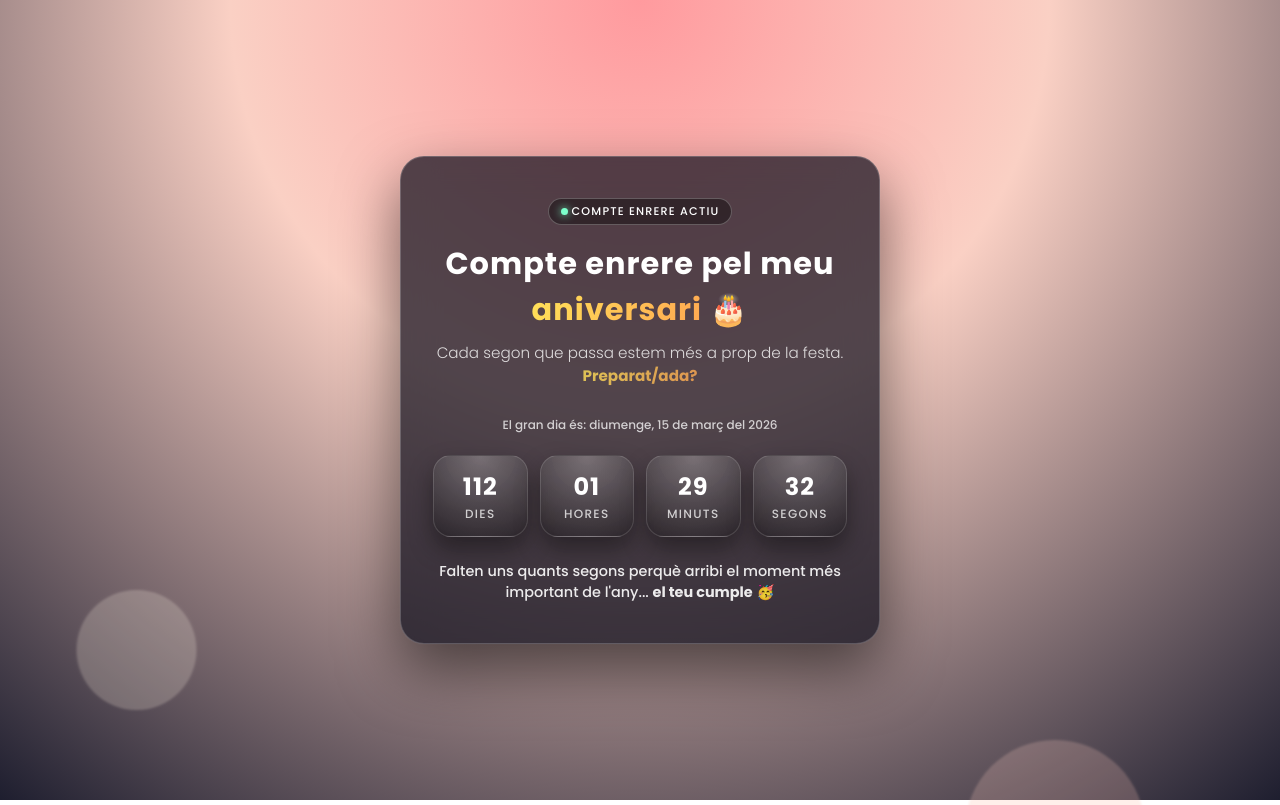
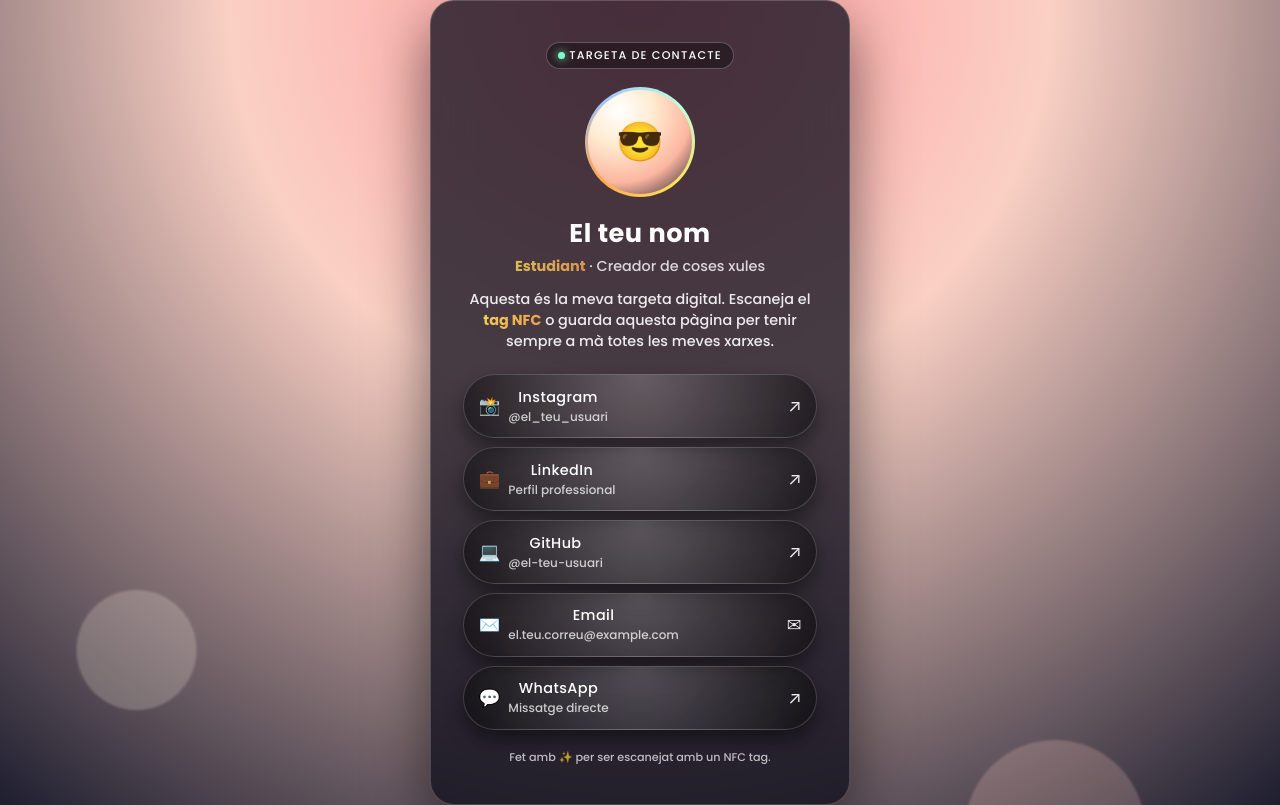
Before and after one commit to polvalls99/pol-buitrago, a plain HTML site: page index.html in a window 1280 px wide. Drawn offline with Linux system fonts and the light colour scheme.

Commit message:
Add files via upload

```diff
--- a/index.html
+++ b/index.html
@@ -2,7 +2,7 @@
 <html lang="ca">
 <head>
   <meta charset="UTF-8" />
-  <title>Compte enrere pel meu aniversari 🎂</title>
+  <title>Targeta de contacte ✨</title>
   <meta name="viewport" content="width=device-width, initial-scale=1.0" />
 
   <!-- Font xula de Google -->
@@ -26,7 +26,7 @@
       overflow: hidden;
     }
 
-    /* Partícules de fons suaus */
+    /* Bombolles de fons */
     .bubble {
       position: fixed;
       border-radius: 50%;
@@ -51,12 +51,12 @@
     .container {
       position: relative;
       z-index: 1;
-      padding: 2.5rem 2rem 2.5rem;
-      max-width: 480px;
+      padding: 2.5rem 2rem 2.4rem;
+      max-width: 420px;
       width: 90%;
-      background: rgba(10, 10, 25, 0.70);
+      background: rgba(10, 10, 25, 0.75);
       border-radius: 24px;
-      border: 1px solid rgba(255, 255, 255, 0.2);
+      border: 1px solid rgba(255, 255, 255, 0.18);
       backdrop-filter: blur(18px);
       box-shadow:
         0 25px 60px rgba(0, 0, 0, 0.55),
@@ -64,112 +64,6 @@
       text-align: center;
     }
 
-    .title {
-      font-size: 1.9rem;
-      font-weight: 700;
-      margin-bottom: 0.5rem;
-      letter-spacing: 1px;
-    }
-
-    .subtitle {
-      font-size: 0.95rem;
-      font-weight: 300;
-      opacity: 0.8;
-      margin-bottom: 1.8rem;
-    }
-
-    .highlight {
-      background: linear-gradient(120deg, #ffe259, #ffa751);
-      -webkit-background-clip: text;
-      background-clip: text;
-      color: transparent;
-      font-weight: 700;
-    }
-
-    .countdown {
-      display: grid;
-      grid-template-columns: repeat(4, minmax(0, 1fr));
-      gap: 0.75rem;
-      margin-bottom: 1.5rem;
-    }
-
-    .time-box {
-      background: radial-gradient(circle at top, rgba(255, 255, 255, 0.25), rgba(0, 0, 0, 0.35));
-      border-radius: 18px;
-      padding: 0.8rem 0.4rem;
-      box-shadow: 0 12px 25px rgba(0, 0, 0, 0.4);
-      border: 1px solid rgba(255, 255, 255, 0.14);
-      position: relative;
-      overflow: hidden;
-    }
-
-    .time-box::before {
-      content: "";
-      position: absolute;
-      top: -60%;
-      left: -60%;
-      width: 140%;
-      height: 140%;
-      background: radial-gradient(circle, rgba(255,255,255,0.12), transparent 60%);
-      opacity: 0;
-      transform: translateY(30px);
-      transition: opacity 0.6s ease, transform 0.6s ease;
-    }
-
-    .time-box:hover::before {
-      opacity: 1;
-      transform: translateY(0);
-    }
-
-    .time-value {
-      font-size: 1.5rem;
-      font-weight: 700;
-      letter-spacing: 1px;
-    }
-
-    .time-label {
-      font-size: 0.75rem;
-      text-transform: uppercase;
-      letter-spacing: 1.3px;
-      opacity: 0.75;
-      margin-top: 0.1rem;
-    }
-
-    .date-info {
-      font-size: 0.75rem;
-      opacity: 0.75;
-      margin-bottom: 1.3rem;
-    }
-
-    .status {
-      font-size: 0.9rem;
-      font-weight: 400;
-      opacity: 0.9;
-    }
-
-    .status strong {
-      font-weight: 700;
-    }
-
-    .status.celebration {
-      font-size: 1.2rem;
-      margin-top: 0.8rem;
-      animation: pop 0.9s ease-out forwards;
-    }
-
-    @keyframes pop {
-      0% { transform: scale(0.8); opacity: 0; }
-      60% { transform: scale(1.08); opacity: 1; }
-      100% { transform: scale(1); }
-    }
-
-    .emoji {
-      display: inline-block;
-      font-size: 1.3rem;
-      margin-left: 0.3rem;
-    }
-
-    /* Botonet decoratiu */
     .tag {
       display: inline-flex;
       align-items: center;
@@ -181,7 +75,7 @@
       letter-spacing: 1.2px;
       background: rgba(0, 0, 0, 0.4);
       border: 1px solid rgba(255, 255, 255, 0.25);
-      margin-bottom: 1rem;
+      margin-bottom: 1.1rem;
     }
 
     .dot {
@@ -192,18 +86,148 @@
       box-shadow: 0 0 8px #7cffcb;
     }
 
+    .avatar-ring {
+      width: 110px;
+      height: 110px;
+      border-radius: 50%;
+      margin: 0 auto 1.1rem;
+      padding: 3px;
+      background: conic-gradient(
+        from 140deg,
+        #ffe259,
+        #ffa751,
+        #a1c4fd,
+        #c2ffd8,
+        #ffe259
+      );
+      display: flex;
+      align-items: center;
+      justify-content: center;
+    }
+
+    .avatar {
+      width: 100%;
+      height: 100%;
+      border-radius: 50%;
+      background: radial-gradient(circle at 30% 20%, #ffffff 0, #ffecd2 30%, #fcb69f 65%, #1e1e2f 100%);
+      display: flex;
+      align-items: center;
+      justify-content: center;
+      font-size: 2.4rem;
+    }
+
+    .name {
+      font-size: 1.6rem;
+      font-weight: 700;
+      letter-spacing: 0.5px;
+      margin-bottom: 0.15rem;
+    }
+
+    .role {
+      font-size: 0.9rem;
+      opacity: 0.8;
+      margin-bottom: 0.8rem;
+    }
+
+    .highlight {
+      background: linear-gradient(120deg, #ffe259, #ffa751);
+      -webkit-background-clip: text;
+      background-clip: text;
+      color: transparent;
+      font-weight: 700;
+    }
+
+    .bio {
+      font-size: 0.9rem;
+      opacity: 0.9;
+      margin-bottom: 1.4rem;
+      line-height: 1.45;
+    }
+
+    .links {
+      display: grid;
+      grid-template-columns: 1fr;
+      gap: 0.6rem;
+      margin-bottom: 1.2rem;
+    }
+
+    .link-btn {
+      display: flex;
+      align-items: center;
+      justify-content: space-between;
+      gap: 0.5rem;
+      padding: 0.7rem 0.9rem;
+      border-radius: 999px;
+      background: radial-gradient(circle at top, rgba(255, 255, 255, 0.18), rgba(0, 0, 0, 0.5));
+      border: 1px solid rgba(255, 255, 255, 0.18);
+      text-decoration: none;
+      color: #fff;
+      font-size: 0.9rem;
+      transition: transform 0.16s ease, box-shadow 0.16s ease, border-color 0.16s ease, background 0.16s ease;
+      box-shadow: 0 10px 20px rgba(0, 0, 0, 0.45);
+    }
+
+    .link-btn-left {
+      display: flex;
+      align-items: center;
+      gap: 0.5rem;
+    }
+
+    .link-icon {
+      font-size: 1.1rem;
+    }
+
+    .link-label {
+      font-weight: 500;
+      letter-spacing: 0.4px;
+    }
+
+    .link-handle {
+      font-size: 0.75rem;
+      opacity: 0.75;
+    }
+
+    .link-arrow {
+      font-size: 1.1rem;
+      opacity: 0.9;
+    }
+
+    .link-btn:hover {
+      transform: translateY(-2px);
+      box-shadow: 0 16px 26px rgba(0, 0, 0, 0.6);
+      border-color: rgba(255, 255, 255, 0.4);
+      background: radial-gradient(circle at top, rgba(255, 255, 255, 0.24), rgba(0, 0, 0, 0.55));
+    }
+
+    .link-btn:active {
+      transform: translateY(0);
+      box-shadow: 0 8px 16px rgba(0, 0, 0, 0.5);
+    }
+
+    .footer-note {
+      font-size: 0.7rem;
+      opacity: 0.7;
+    }
+
+    .footer-note span {
+      opacity: 1;
+    }
+
     @media (max-width: 480px) {
       .container {
-        padding: 2rem 1.3rem 2.2rem;
+        padding: 2.1rem 1.3rem 2.2rem;
       }
-      .title {
-        font-size: 1.6rem;
+      .name {
+        font-size: 1.45rem;
       }
-      .time-value {
-        font-size: 1.3rem;
+      .bio {
+        font-size: 0.85rem;
       }
-      .time-label {
-        font-size: 0.65rem;
+      .links {
+        gap: 0.5rem;
+      }
+      .link-btn {
+        padding: 0.7rem 0.85rem;
       }
     }
   </style>
@@ -218,125 +242,93 @@
   <div class="container">
     <div class="tag">
       <span class="dot"></span>
-      <span>Compte enrere actiu</span>
+      <span>Targeta de contacte</span>
     </div>
 
-    <h1 class="title">Compte enrere pel meu <span class="highlight">aniversari</span> 🎂</h1>
-    <p class="subtitle">
-      Cada segon que passa estem més a prop de la festa.
-      <span class="highlight">Preparat/ada?</span>
-    </p>
-
-    <p class="date-info" id="dateInfo"></p>
-
-    <div class="countdown">
-      <div class="time-box">
-        <div class="time-value" id="days">00</div>
-        <div class="time-label">Dies</div>
-      </div>
-      <div class="time-box">
-        <div class="time-value" id="hours">00</div>
-        <div class="time-label">Hores</div>
-      </div>
-      <div class="time-box">
-        <div class="time-value" id="minutes">00</div>
-        <div class="time-label">Minuts</div>
-      </div>
-      <div class="time-box">
-        <div class="time-value" id="seconds">00</div>
-        <div class="time-label">Segons</div>
+    <!-- Avatar circular (pots canviar l’emoji per les teves inicials, per exemple) -->
+    <div class="avatar-ring">
+      <div class="avatar">
+        😎
       </div>
     </div>
 
-    <p class="status" id="statusText">
-      Falten uns quants segons perquè arribi el moment més important de l'any... <strong>el teu cumple</strong> 🥳
+    <!-- NOM I ROL – CANVIA AQUI -->
+    <h1 class="name">El teu nom</h1>
+    <p class="role"><span class="highlight">Estudiant</span> · Creador de coses xules</p>
+
+    <!-- BIO CURTA – CANVIA AQUI -->
+    <p class="bio">
+      Aquesta és la meva targeta digital.
+      Escaneja el <span class="highlight">tag NFC</span> o guarda aquesta pàgina per tenir sempre a mà totes les meves xarxes.
+    </p>
+
+    <!-- ENLLAÇOS PRINCIPALS – CANVIA LES URL I ELS HANDLES -->
+    <div class="links">
+      <!-- Instagram -->
+      <a class="link-btn" href="https://instagram.com/el_teu_usuari" target="_blank" rel="noopener noreferrer">
+        <div class="link-btn-left">
+          <span class="link-icon">📸</span>
+          <div>
+            <div class="link-label">Instagram</div>
+            <div class="link-handle">@el_teu_usuari</div>
+          </div>
+        </div>
+        <span class="link-arrow">↗</span>
+      </a>
+
+      <!-- LinkedIn -->
+      <a class="link-btn" href="https://www.linkedin.com/in/el-teu-usuari" target="_blank" rel="noopener noreferrer">
+        <div class="link-btn-left">
+          <span class="link-icon">💼</span>
+          <div>
+            <div class="link-label">LinkedIn</div>
+            <div class="link-handle">Perfil professional</div>
+          </div>
+        </div>
+        <span class="link-arrow">↗</span>
+      </a>
+
+      <!-- GitHub -->
+      <a class="link-btn" href="https://github.com/el-teu-usuari" target="_blank" rel="noopener noreferrer">
+        <div class="link-btn-left">
+          <span class="link-icon">💻</span>
+          <div>
+            <div class="link-label">GitHub</div>
+            <div class="link-handle">@el-teu-usuari</div>
+          </div>
+        </div>
+        <span class="link-arrow">↗</span>
+      </a>
+
+      <!-- Email -->
+      <a class="link-btn" href="mailto:el.teu.correu@example.com">
+        <div class="link-btn-left">
+          <span class="link-icon">✉️</span>
+          <div>
+            <div class="link-label">Email</div>
+            <div class="link-handle">el.teu.correu@example.com</div>
+          </div>
+        </div>
+        <span class="link-arrow">✉</span>
+      </a>
+
+      <!-- WhatsApp (opcional) -->
+      <a class="link-btn" href="https://wa.me/34600000000" target="_blank" rel="noopener noreferrer">
+        <div class="link-btn-left">
+          <span class="link-icon">💬</span>
+          <div>
+            <div class="link-label">WhatsApp</div>
+            <div class="link-handle">Missatge directe</div>
+          </div>
+        </div>
+        <span class="link-arrow">↗</span>
+      </a>
+    </div>
+
+    <p class="footer-note">
+      Fet amb <span>✨</span> per ser escanejat amb un <span>NFC tag</span>.
     </p>
   </div>
 
-  <script>
-    // 👇👇👇
-    // CANVIA AQUI LA DATA DEL TEU ANIVERSARI
-    // Format recomanat: "AAAA-MM-DDTHH:MM:SS"
-    // Exemple: si fas anys el 15 de març a les 00:00, posa "2026-03-15T00:00:00"
-    const birthday = new Date("2026-03-15T00:00:00");
-    // ☝️☝️☝️
-
-    const daysEl = document.getElementById("days");
-    const hoursEl = document.getElementById("hours");
-    const minutesEl = document.getElementById("minutes");
-    const secondsEl = document.getElementById("seconds");
-    const statusText = document.getElementById("statusText");
-    const dateInfo = document.getElementById("dateInfo");
-
-    // Mostrem la data de referència de forma maca
-    const options = { weekday: "long", year: "numeric", month: "long", day: "numeric" };
-    dateInfo.textContent = "El gran dia és: " + birthday.toLocaleDateString("ca-ES", options);
-
-    function updateCountdown() {
-      const now = new Date();
-      const diff = birthday.getTime() - now.getTime();
-
-      if (diff <= 0) {
-        // Ja és l'aniversari! 🎉
-        daysEl.textContent = "00";
-        hoursEl.textContent = "00";
-        minutesEl.textContent = "00";
-        secondsEl.textContent = "00";
-        statusText.innerHTML = "🎉 <strong>MOLTES FELICITATS!</strong> Avui és el teu aniversari, gaudeix-lo al màxim 🥳";
-        statusText.classList.add("celebration");
-        clearInterval(timer);
-        confettiEffect();
-        return;
-      }
-
-      const seconds = Math.floor(diff / 1000);
-      const days = Math.floor(seconds / (60 * 60 * 24));
-      const hours = Math.floor((seconds % (60 * 60 * 24)) / (60 * 60));
-      const minutes = Math.floor((seconds % (60 * 60)) / 60);
-      const secs = Math.floor(seconds % 60);
-
-      daysEl.textContent = String(days).padStart(2, "0");
-      hoursEl.textContent = String(hours).padStart(2, "0");
-      minutesEl.textContent = String(minutes).padStart(2, "0");
-      secondsEl.textContent = String(secs).padStart(2, "0");
-    }
-
-    // Petit efecte de "confeti" senzill amb emojis 🥳
-    function confettiEffect() {
-      for (let i = 0; i < 40; i++) {
-        const conf = document.createElement("div");
-        conf.textContent = ["🎉", "✨", "🎊", "⭐"][Math.floor(Math.random() * 4)];
-        conf.style.position = "fixed";
-        conf.style.left = Math.random() * 100 + "vw";
-        conf.style.top = "-10vh";
-        conf.style.fontSize = Math.random() * 18 + 18 + "px";
-        conf.style.pointerEvents = "none";
-        conf.style.animation = `fall ${3 + Math.random() * 2}s linear forwards`;
-        document.body.appendChild(conf);
-
-        setTimeout(() => conf.remove(), 6000);
-      }
-    }
-
-    // Animació de caiguda per al confeti
-    const style = document.createElement("style");
-    style.textContent = `
-      @keyframes fall {
-        0% {
-          transform: translateY(0) rotate(0deg);
-          opacity: 1;
-        }
-        100% {
-          transform: translateY(110vh) rotate(360deg);
-          opacity: 0;
-        }
-      }
-    `;
-    document.head.appendChild(style);
-
-    // Actualitzem cada segon
-    updateCountdown();
-    const timer = setInterval(updateCountdown, 1000);
-  </script>
 </body>
 </html>
```
